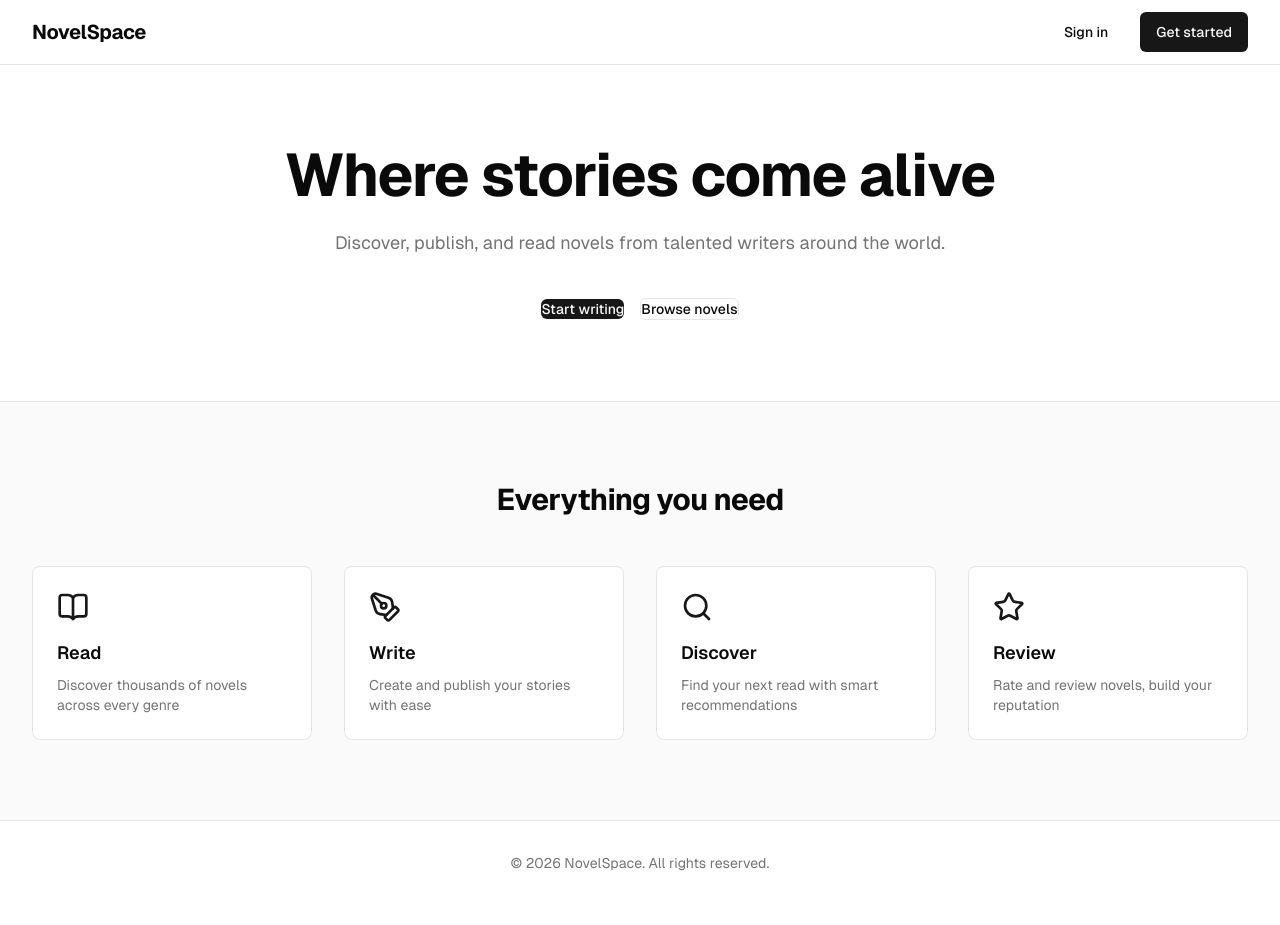
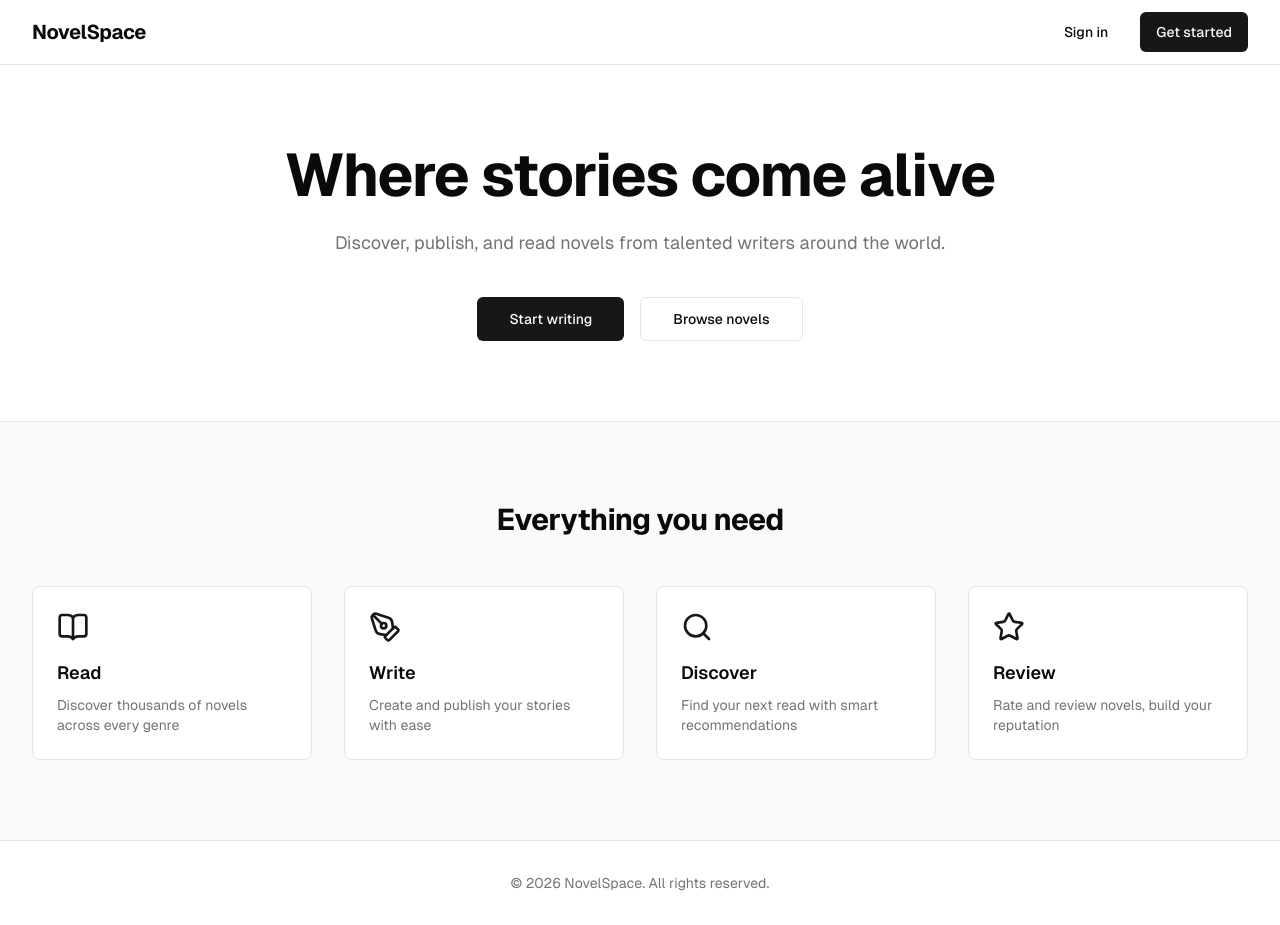
Before and after one commit to arachi-none/test-next, a Next.js app: page / in a window 1280 px wide. Built offline with nearby package versions, Linux system fonts and the light colour scheme; no server answers.

Commit message:
Fix: add postcss config, update tailwind content paths, include all files in deploy

```diff
--- /dev/null
+++ b/postcss.config.js
@@ -0,0 +1,6 @@
+module.exports = {
+  plugins: {
+    tailwindcss: {},
+    autoprefixer: {},
+  },
+}
--- a/tailwind.config.js
+++ b/tailwind.config.js
@@ -2,7 +2,8 @@
 module.exports = {
   content: [
     './app/**/*.{js,ts,jsx,tsx,mdx}',
-    './src/**/*.{js,ts,jsx,tsx,mdx}',
+    './components/**/*.{js,ts,jsx,tsx,mdx}',
+    './lib/**/*.{js,ts,jsx,tsx,mdx}',
   ],
   darkMode: 'class',
   theme: {
```
